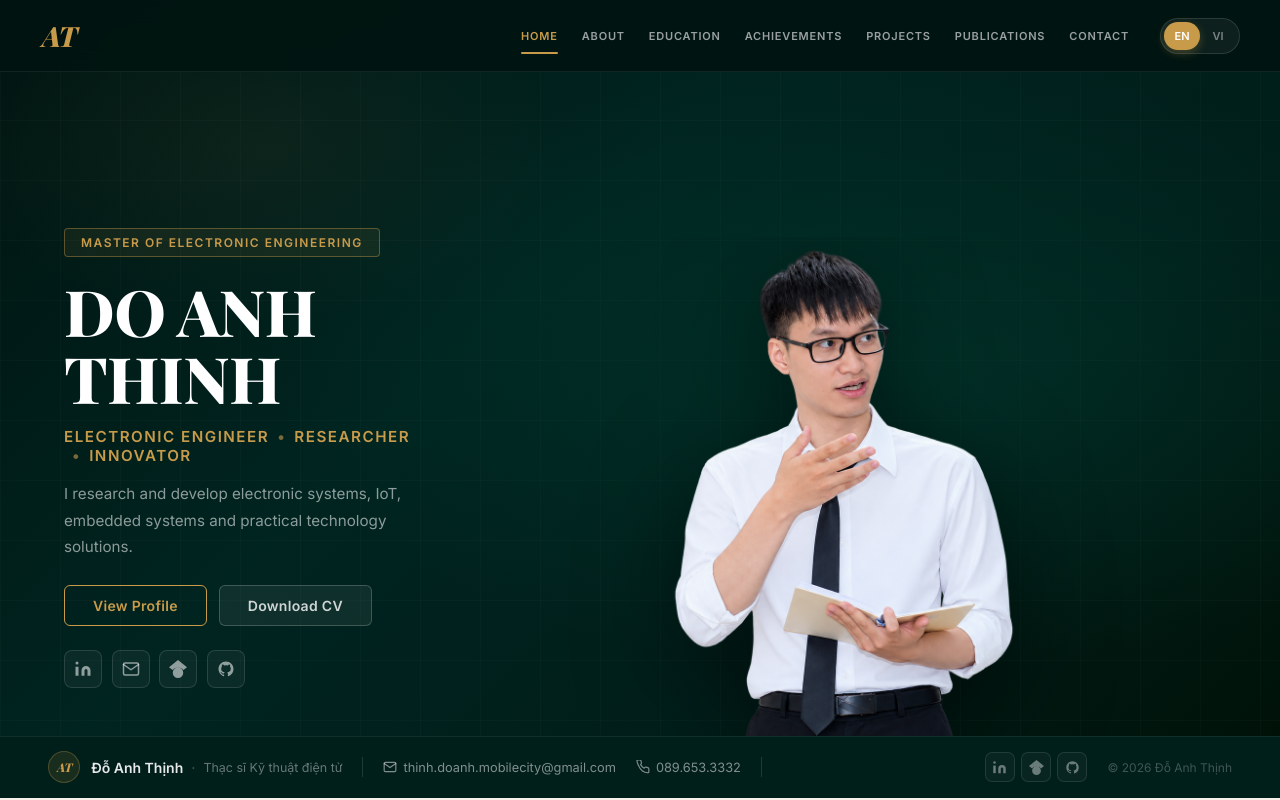
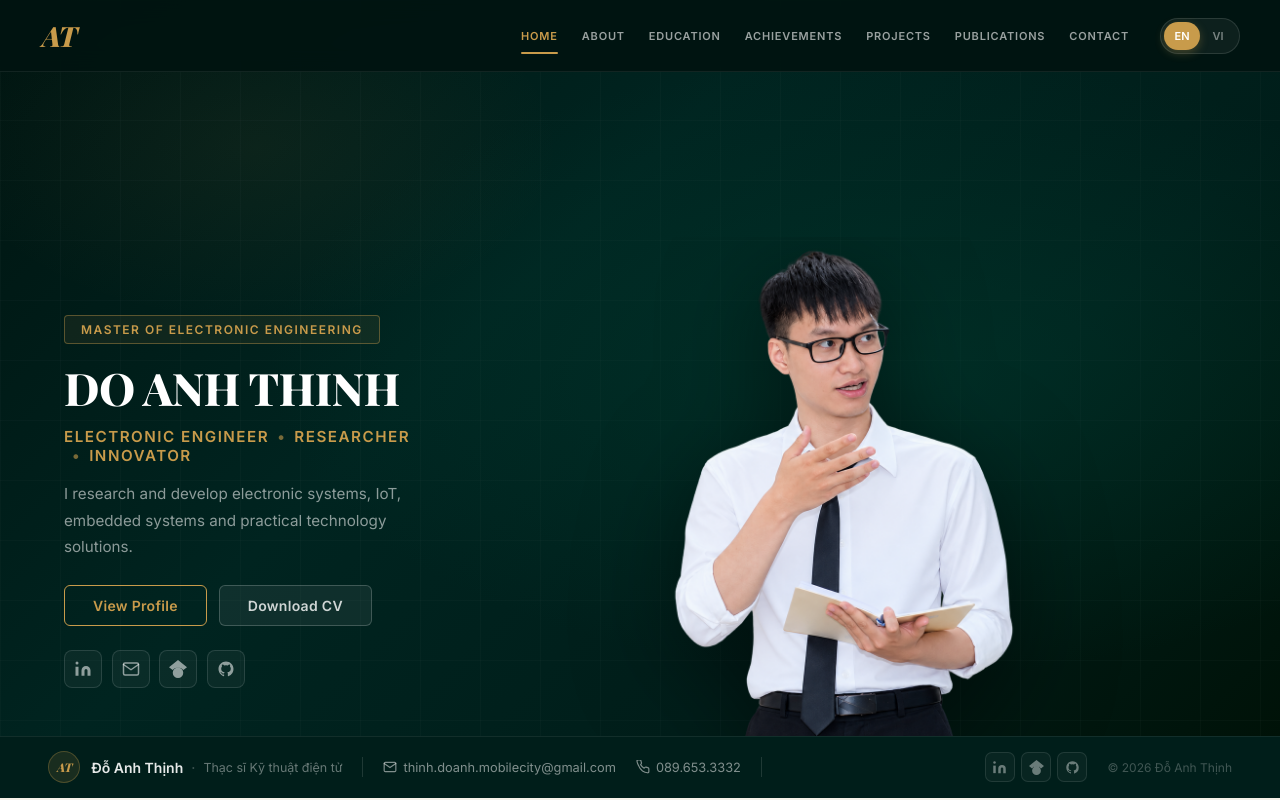
Before and after one commit to profilethinhbi/doanhthinh, a React (Vite) app: page / in a window 1280 px wide. Built offline with nearby package versions, Linux system fonts and the light colour scheme; a web font is replaced by a local one.

Commit message:
style: reduce font size and prevent wrapping for hero name in HomePage

```diff
--- a/src/pages/home/HomePage.css
+++ b/src/pages/home/HomePage.css
@@ -86,13 +86,14 @@
 /* Name */
 .hero-name {
   font-family: "Playfair Display", Georgia, serif;
-  font-size: clamp(2.4rem, 5vw, 4.2rem);
+  font-size: clamp(1.6rem, 3.5vw, 3rem);
   font-weight: 800;
   line-height: 1.05;
   letter-spacing: -0.5px;
   color: #ffffff;
   margin: 0;
   text-transform: uppercase;
+  white-space: nowrap;
 }
 
 /* Roles */
```
